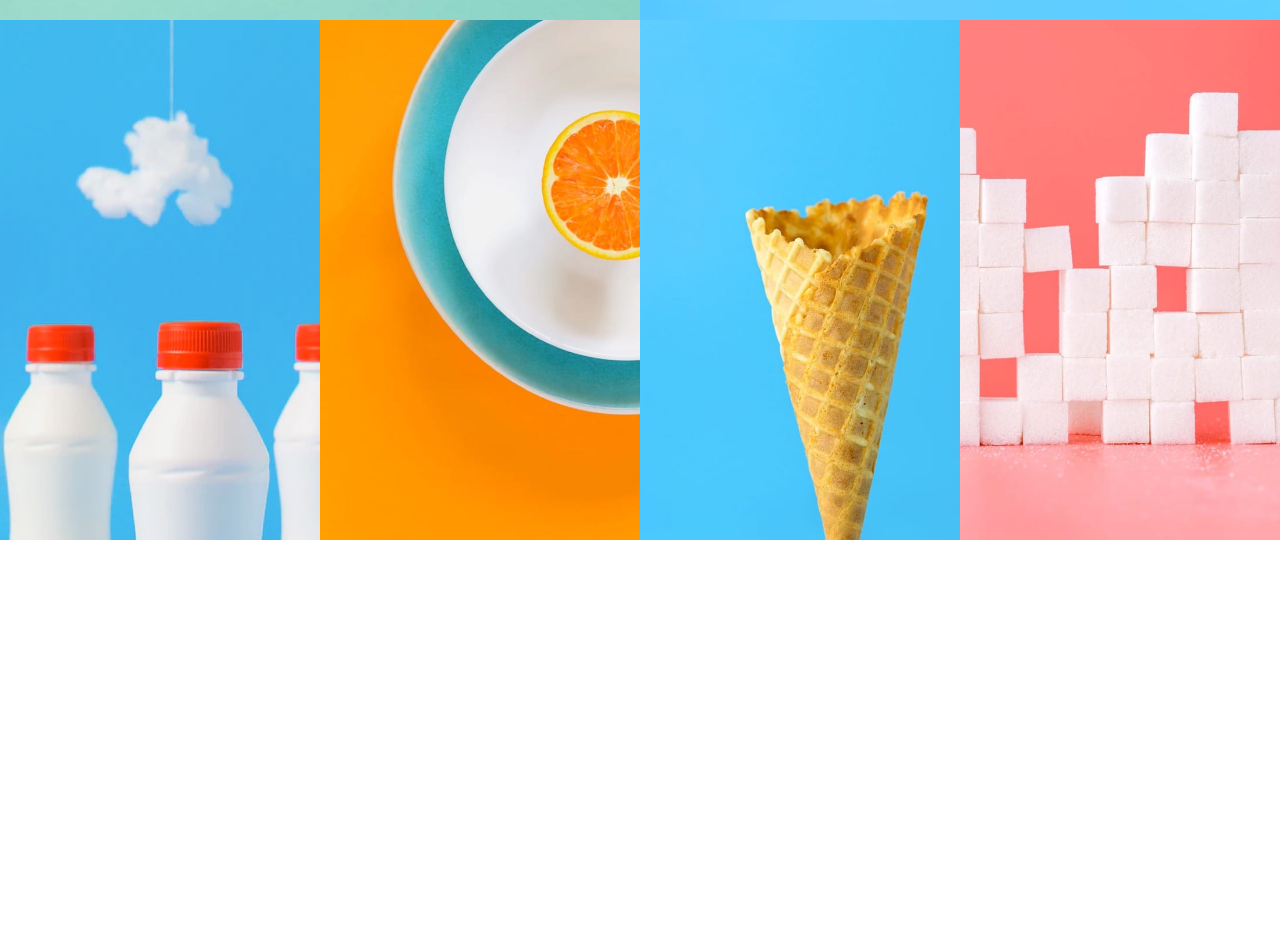
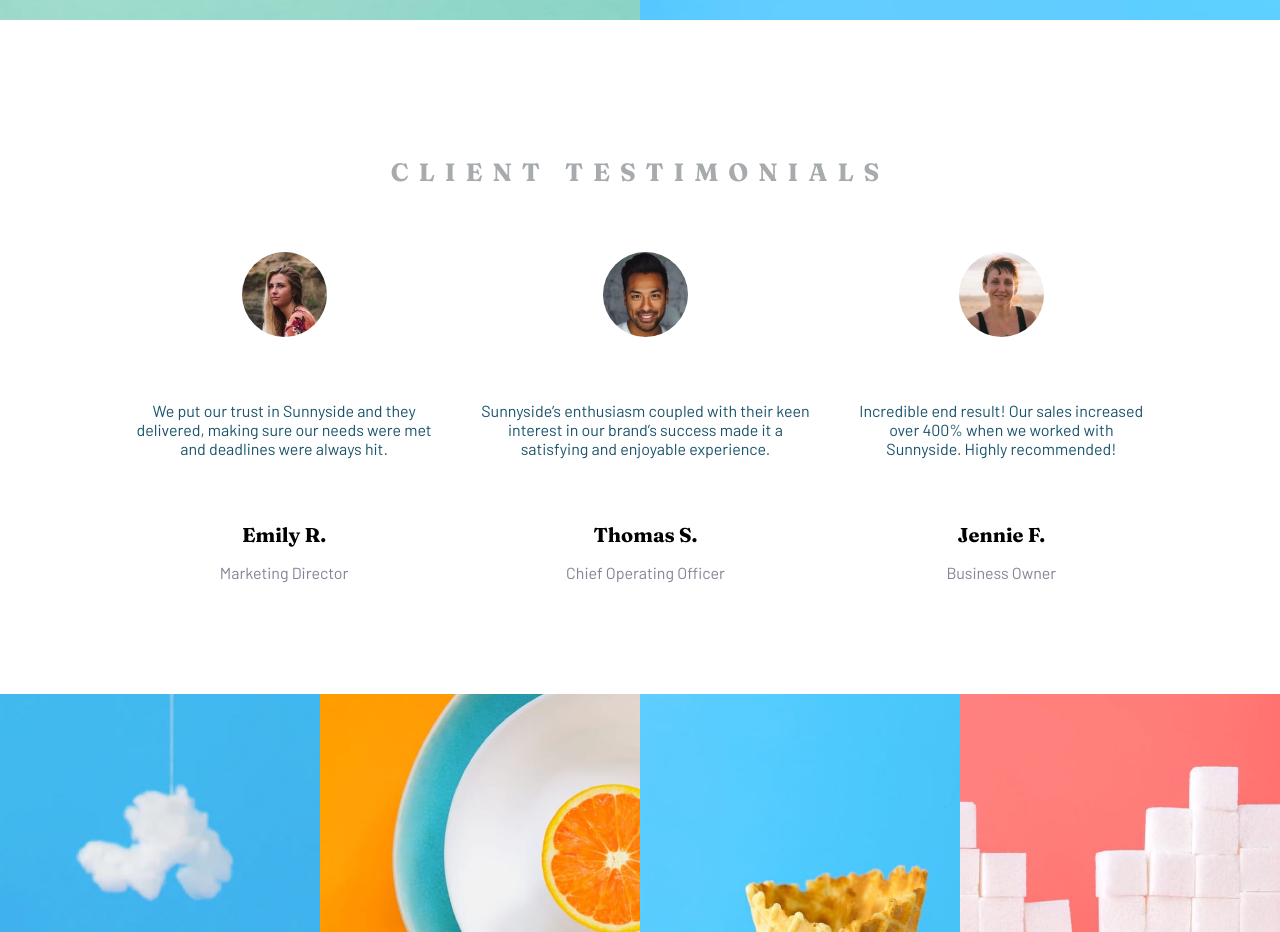
Before and after one commit to chalobonDen/sunnyside-agency, a React (Create React App) app: page / in a window 1280 px wide. Shown: the part 2700-3632 px from the top of the page. Before the commit the page ends 3240 px from the top, so only its background shows below. Built offline with nearby package versions, Linux system fonts and the light colour scheme.

Commit message:
add team component

```diff
--- a/src/App.css
+++ b/src/App.css
@@ -101,49 +101,44 @@
   margin: 2.5rem 0;
   color: hsl(213, 9%, 39%);
 }
-.detail > .learnmore-yellow {
+.detail > span {
   text-transform: uppercase;
   font-family: 'Fraunces', serif;
   font-weight: 700;
+  cursor: pointer;
+}
+.detail > .learnmore-yellow {
   border-bottom: 4px solid hsl(51, 100%, 49%);
 }
-.image-transform {
-  background-image: url('./images/desktop/image-transform.jpg');
+.detail > .learnmore-pink {
+  border-bottom: 4px solid hsl(7, 99%, 70%);
+}
+.image-transform,
+.image-stand-out {
   width: 50%;
   height: 80vh;
   background-size: cover;
   background-position: center;
 }
+.image-transform {
+  background-image: url('./images/desktop/image-transform.jpg');
+}
 .image-stand-out {
   background-image: url('./images/desktop/image-stand-out.jpg');
-  width: 50%;
-  height: 80vh;
-  background-size: cover;
-  background-position: center;
 }
-.detail > .learnmore-pink {
-  text-transform: uppercase;
-  font-family: 'Fraunces', serif;
-  font-weight: 700;
-  /* text-decoration: underline;
-  text-decoration-color: hsl(7, 99%, 70%); */
-  border-bottom: 4px solid hsl(7, 99%, 70%);
-}
-.image-graphic-design {
-  background-image: url('./images/desktop/image-graphic-design.jpg');
+.image-graphic-design,
+.image-photography {
   width: 50%;
   height: 80vh;
   background-size: cover;
   background-position: center;
   position: relative;
 }
+.image-graphic-design {
+  background-image: url('./images/desktop/image-graphic-design.jpg');
+}
 .image-photography {
   background-image: url('./images/desktop/image-photography.jpg');
-  width: 50%;
-  height: 80vh;
-  background-size: cover;
-  background-position: center;
-  position: relative;
 }
 .text-img {
   position: absolute;
@@ -167,6 +162,52 @@
 }
 .text-img > p {
   margin-top: 30px;
+}
+
+/* Team Component */
+.main-team {
+  margin: 7rem;
+  /* position: relative; */
+}
+.title {
+  display: flex;
+  justify-content: center;
+  margin-bottom: 2.5rem;
+}
+.title > p {
+  font-family: 'Fraunces', serif;
+  font-size: 25px;
+  font-weight: 700;
+  text-transform: uppercase;
+  color: hsl(210, 4%, 67%);
+  letter-spacing: 10px;
+}
+.content-team {
+  display: flex;
+  flex-direction: row;
+}
+.member {
+  display: flex;
+  flex-direction: column;
+  justify-content: center;
+  align-items: center;
+  margin: 0 20px;
+}
+.member > img {
+  border-radius: 50%;
+  width: 85px;
+}
+.member > p {
+  text-align: center;
+  margin: 4rem 0;
+}
+.member > b {
+  font-family: 'Fraunces', serif;
+  font-size: 20px;
+  margin-bottom: 1rem;
+}
+.member > div {
+  color: hsl(232, 10%, 55%);
 }
 
 /* Gallery Component */
@@ -250,7 +291,6 @@
   .detail {
     width: 70%;
     padding: 0;
-    /* height: 40vh; */
     margin: 50px;
     text-align: center;
   }
@@ -262,6 +302,22 @@
   .text-img {
     position: relative;
     padding: 0 20px;
+  }
+
+  /* Team Component */
+  .main-team {
+    margin: 3rem 2rem;
+  }
+  .title > p {
+    text-align: center;
+    font-size: 1rem;
+    letter-spacing: 5px;
+  }
+  .content-team {
+    flex-direction: column;
+  }
+  .member {
+    margin: 20px auto;
   }
 
   /* Gallery Component */
--- a/src/components/Team.js
+++ b/src/components/Team.js
@@ -1,9 +1,45 @@
 import React from 'react';
+import emily from '../images/image-emily.jpg';
+import thomas from '../images/image-thomas.jpg';
+import jennie from '../images/image-jennie.jpg';
 
 const Team = () => {
   return (
-    <div>
-      <h4>Client testimonials</h4>
+    <div className="main-team">
+      <div className="title">
+        <p>Client testimonials</p>
+      </div>
+      <section className="content-team">
+        <div className="member">
+          <img src={emily} alt="" />
+          <p>
+            We put our trust in Sunnyside and they delivered, making sure our
+            needs were met and deadlines were always hit.
+          </p>
+          <b>Emily R.</b>
+          <div>Marketing Director</div>
+        </div>
+
+        <div className="member">
+          <img src={thomas} alt="" />
+          <p>
+            Sunnyside’s enthusiasm coupled with their keen interest in our
+            brand’s success made it a satisfying and enjoyable experience.
+          </p>
+          <b>Thomas S.</b>
+          <div>Chief Operating Officer</div>
+        </div>
+
+        <div className="member">
+          <img src={jennie} alt="" />
+          <p>
+            Incredible end result! Our sales increased over 400% when we worked
+            with Sunnyside. Highly recommended!
+          </p>
+          <b>Jennie F.</b>
+          <div>Business Owner</div>
+        </div>
+      </section>
     </div>
   );
 };
--- a/src/pages/Contact.js
+++ b/src/pages/Contact.js
@@ -1,11 +1,13 @@
 import React from 'react';
 import Content from '../components/Content';
 import Gallery from '../components/Gallery';
+import Team from '../components/Team';
 
 const Contact = (props) => {
   return (
     <div>
       <Content />
+      <Team />
       <Gallery />
     </div>
   );
```
